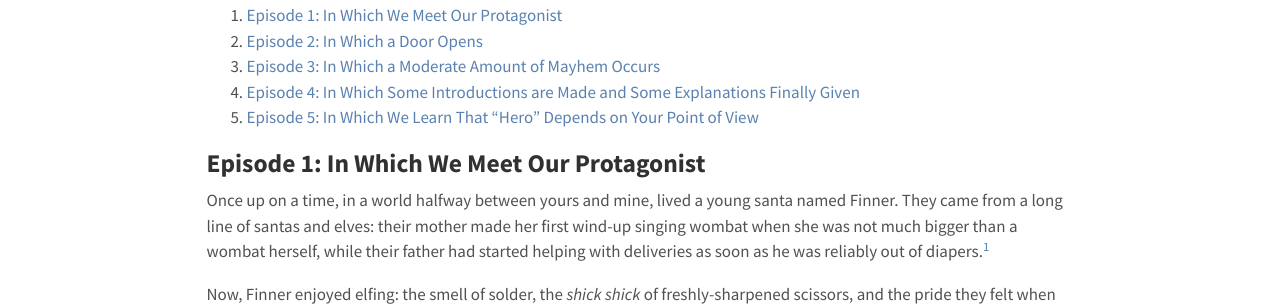
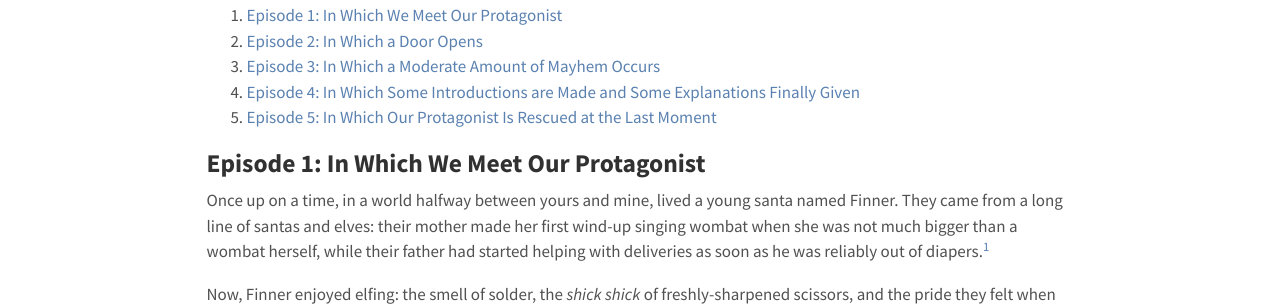
Before and after one commit to gvwilson/sensibleadventures, a Jekyll site: the page built from santas/santas.md, in a window 1280 px wide and 900 px high. Shown: the part 369-675 px from the top of the window. Built offline with Jekyll 4.4.1, drawn with Linux system fonts in a browser that asks for light colours; nearby versions of some CDN libraries; some of the changed text lies outside the part shown.

Commit message:
Fixing chapter title

```diff
--- a/santas/santas.md
+++ b/santas/santas.md
@@ -1042,7 +1042,7 @@
 </section>
 <section markdown="1">
 
-## Episode 5: In Which We Learn That "Hero" Depends on Your Point of View
+## Episode 5: In Which Our Protagonist Is Rescued at the Last Moment
 
 At least,
 that's what Finner expected would happen
```
